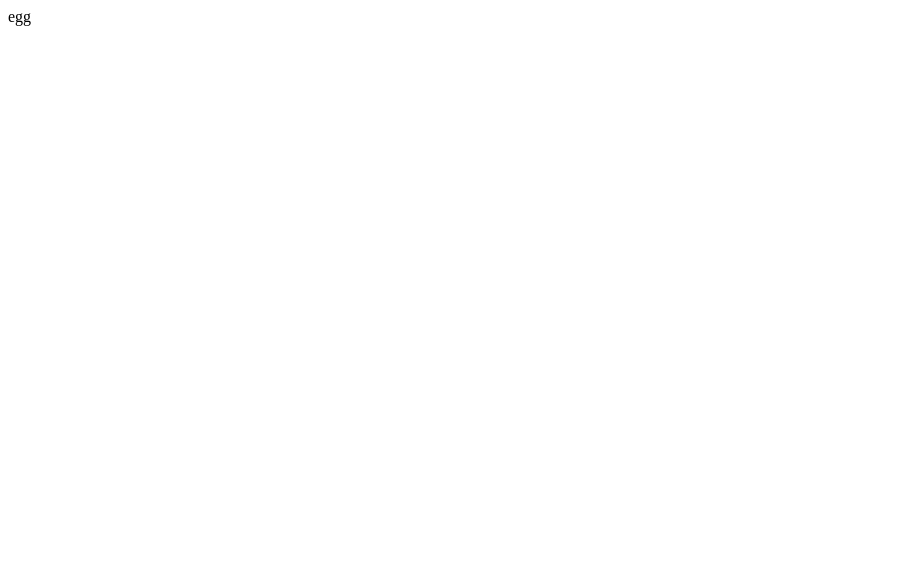
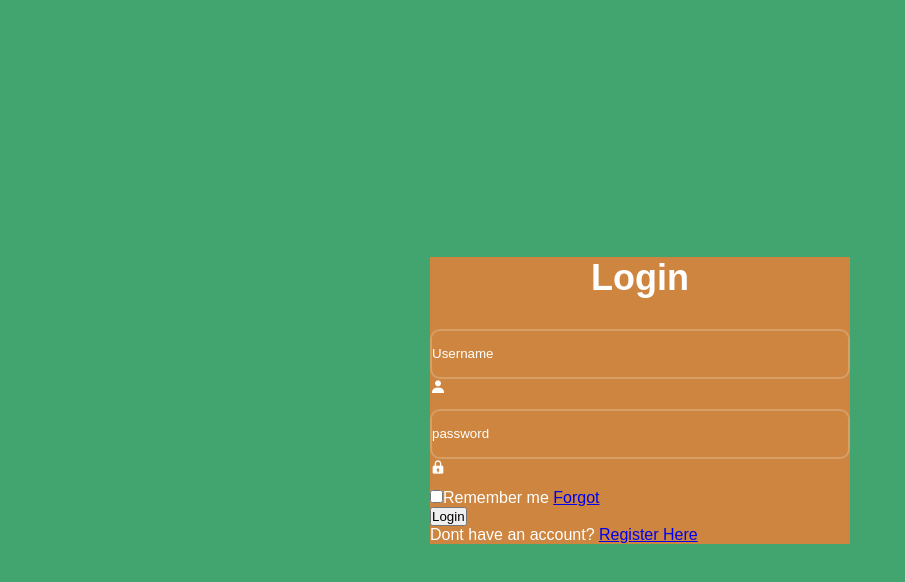
Before and after one commit to Tech-Chunk/Website, a plain HTML site: page loginpage.html in a window 1280 px wide. Shown: the whole page, without its empty margins (0-905 px from the left). Drawn offline with nearby package versions, Linux system fonts and the light colour scheme.

Commit message:
login page starter

```diff
--- a/loginpage.html
+++ b/loginpage.html
@@ -1 +1,40 @@
-egg
+<!DOCTYPE html>
+<html lang="en">
+<head>
+    <meta charset="UTF-8">
+    <meta http-equiv="X-UA-Compatible" content ="IE=edge">
+    <meta name="viewport" content="width=device-width, initial-scale=1.0">
+    <title>LoginPage</title>
+    <link rel="stylesheet" href ="loginstyles.css">
+    <link href='https://unpkg.com/boxicons@2.1.4/css/boxicons.min.css' rel='stylesheet'>
+
+</head>
+<body>
+    <div class="wrapper">
+        <form>
+            <h1>Login</h1>
+            <div class="input-box">
+                <input type="text" placeholder="Username" required>
+                <i class='bx bxs-user'></i>
+            </div>
+            <div class="input-box">
+                <input type="password" placeholder="password" required>
+                <i class='bx bxs-lock'></i>
+            </div>
+
+            <div class="remember-forgot">
+                <label><input type="checkbox">Remember me</label>
+                <a href="#">Forgot</a>
+
+            </div>
+
+            <button type="submit" class="btn">Login</button>
+
+            <div class="register-link">
+                <p>Dont have an account? <a href="#">Register Here</a></p>
+            </div>
+        </form>
+
+    </div>
+</body>
+</html>
--- /dev/null
+++ b/loginstyles.css
@@ -0,0 +1,45 @@
+*{
+    margin: 0;
+    padding: 0;
+    box-sizing: border-box;
+    font-family: sans-serif;
+}
+
+body{
+    display: flex;
+    justify-content: center;
+    align-items: center;
+    min-height: 100vh;
+    background: #42a56f;
+}
+
+.wrapper {
+    width:420px;
+    background: peru;
+    color: #fff;
+}
+
+.wrapper h1{
+    font-size: 36px;
+    text-align: center;
+}
+
+.wrapper .input-box{
+    width: 100%;
+    height: 50px;
+    margin: 30px 0;
+}
+
+.input-box input{
+    width: 100%;
+    height: 100%;
+    background: transparent;
+    border: none;
+    outline: none;
+    border: 2px solid rgba(255,255,255,.2);
+    border-radius: 10px;
+}
+
+.input-box input::placeholder{
+    color: #fff;
+}
```
Also changed, not shown: index.html (+1 -1 lines).
